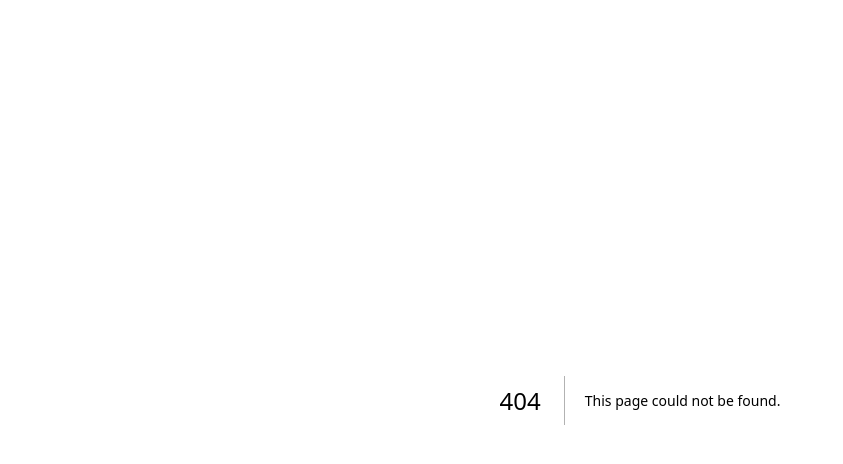
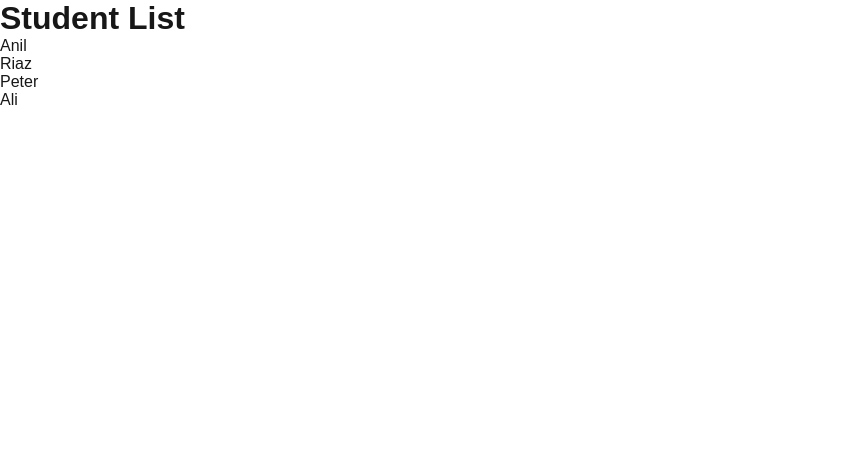
Before and after one commit to riazgul03/Next-js, a Next.js app in the folder next-app/: page /studentlist in a window 1280 px wide. Before the commit this address had no page. Shown: the top 464 px of the page, without its empty margins (0-843 px from the left). Built offline with nearby package versions, Linux system fonts and the light colour scheme.

Commit message:
Dynamic Routing in next.js

```diff
--- /dev/null
+++ b/next-app/src/app/studentlist/page.js
@@ -0,0 +1,24 @@
+import Link from "next/link";
+
+export default function StudentList() {
+    return (
+        <div>
+            <h1>Student List</h1>
+            <ul>
+                <li>
+                    <Link href="/studentlist/Anil">Anil</Link>
+                </li>
+                <li>
+                    <Link href="/studentlist/Riaz">Riaz</Link>
+                </li>
+                <li>
+                    <Link href="/studentlist/Peter">Peter</Link>
+                </li>
+                <li>
+                    <Link href="/studentlist/Ali">Ali</Link>
+                </li>
+
+            </ul>
+        </div>
+    )
+}
```
Also changed, not shown: next-app/src/app/studentlist/[student]/page.js (added, +10 -0 lines).
